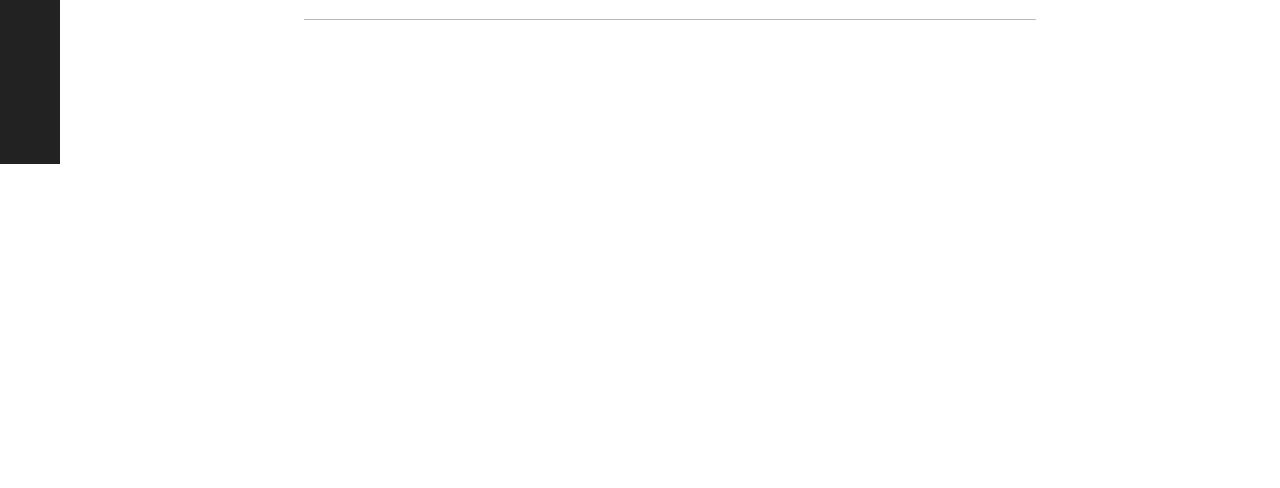
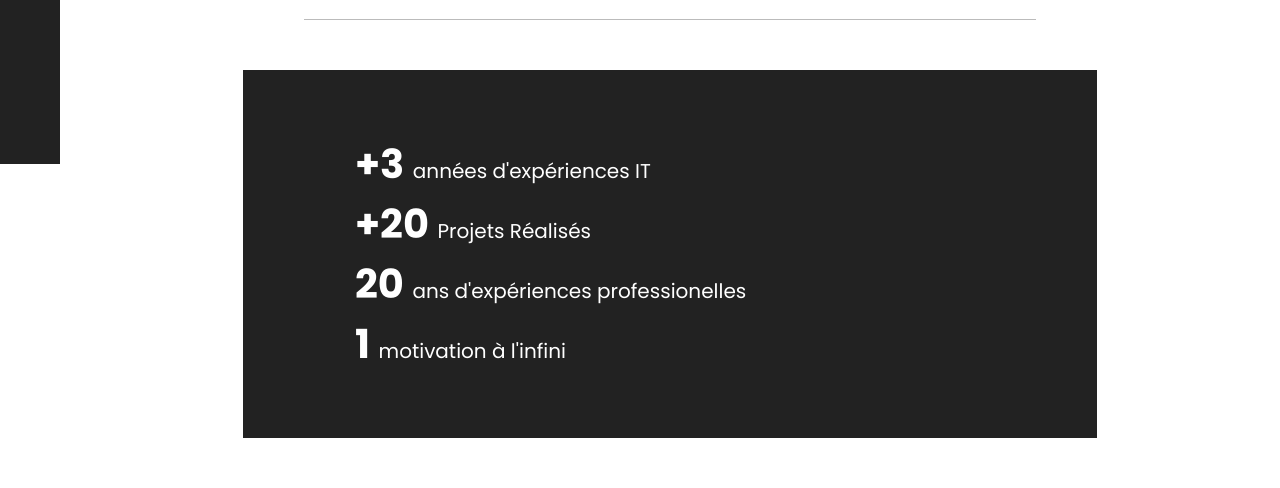
Before and after one commit to Julbusiness/Portfolio, a React (Vite) app: page /apropos in a window 1280 px wide. Shown: the part 636-1124 px from the top of the page. Built offline with nearby package versions, Linux system fonts and the light colour scheme.

Commit message:
MAJ css sidebar + logo

```diff
--- a/src/pages/Apropos/Apropos.css
+++ b/src/pages/Apropos/Apropos.css
@@ -50,7 +50,7 @@
 
 /* bandeau stats */
 .stats {
-  background: var(--bg-color);
+  background: var(--bg-dark);
   color: var(--text-white);
   width: 70%;
   padding: 4rem 7rem;
```
